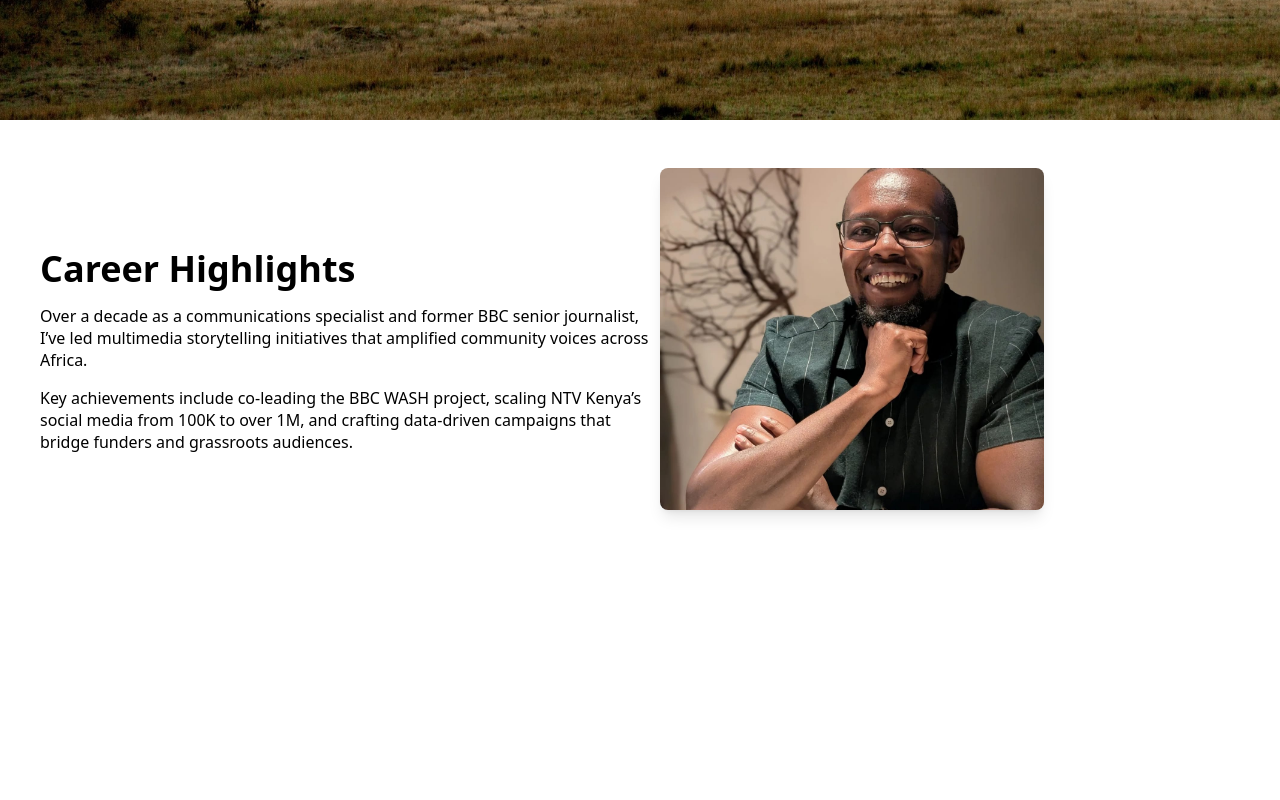
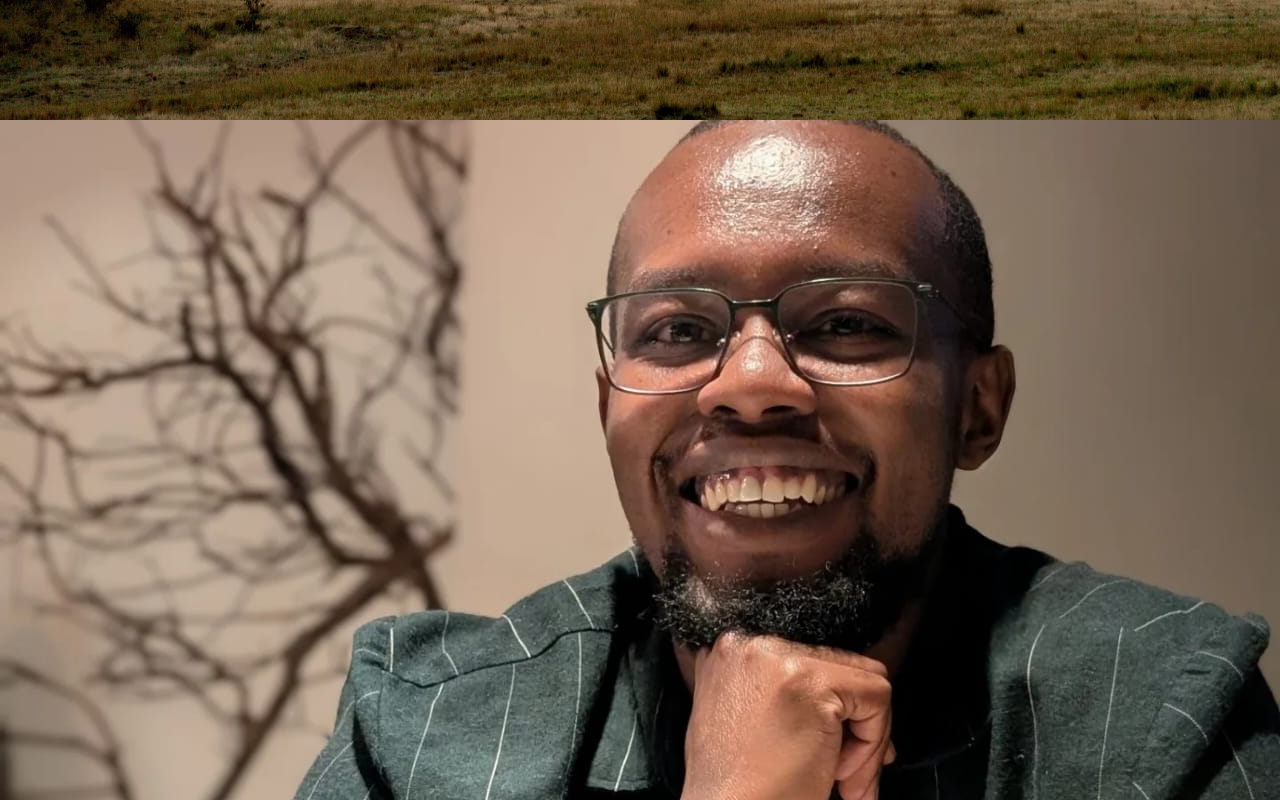
Before and after one commit to levimarkmuigai/Njoroge-React-Portfolio, a React (Vite) app: page / in a window 1280 px wide. Shown: the part 680-1480 px from the top of the page. Before the commit the page ends 1244 px from the top, so only its background shows below. Built offline with nearby package versions, Linux system fonts and the light colour scheme.

Commit message:
Fixed Up by changing the paragraph text and font.

```diff
--- a/src/components/ProfileSection.jsx
+++ b/src/components/ProfileSection.jsx
@@ -1,48 +1,41 @@
 import React from 'react';
-
+import styles from '../styles/ProfileSection.module.css';
 import clientPhoto from '../assets/client-photo.jpg';
 
-import styles from '../styles/ProfileSection.module.css';
-
+// ProfileSection:
 export default function ProfileSection() {
     return(
-        <section id="profile"
-            className={
-                `${styles['profile-section']} ${styles['profile-section-centered']}`
-        }>
-            {/* ===== Career Content Block ===== */}
-            <div
-                className = {styles['profile-section_container']}
-            >
+        <section id="profile" className={styles.profileSection}>
+            <div className={styles.container}>
 
-               {/* Career Summary*/}
-               <div className = {styles['profile-section_content']}>
+                {/* === Image side === */}
+                <div className={styles.imageWrapper}>
+                    <img
+                        src = {clientPhoto}
+                        alt = "Potrait of Njoroge Muigai"
+                        className = {styles.image}
+                    />
+                </div>
 
-                 <h2 className = {styles['profile-section_title']}>Career Highlights</h2>
+                {/* === Text Side === */}
+                <div className={styles.textWrapper}>
+                    {/* Professinal Title*/}
+                    <h2 className={styles.title}>Senior Journalist - BBC</h2>
 
-
-                 <p className = {styles['profile-section_paragraph']}>
-                    Over a decade as a communications specialist and former BBC senior journalist, I’ve
-                    led multimedia storytelling initiatives that amplified community voices across Africa.
-                 </p>
-                 <p className = {styles['profile-section_paragraph']}>
-                    Key achievements include co-leading the BBC WASH project, scaling NTV Kenya’s social
-                    media from 100K to over 1M, and crafting data-driven campaigns that bridge funders
-                    and grassroots audiences.
-                </p>
-               </div>
-
-               {/* ==== Portrait Image ==== */}
-                <div
-                    className = {
-                        `${styles['profile-section_image-wrapper']} ${styles['profile-section-image-right']}`
-                    }
-                >
-                <img
-                    src={clientPhoto}
-                    alt="Potrait of Njoroge Muigai"
-                    className={styles['profile-section_image']}
-                />
+                    {/*Summmary Paragraph*/}
+                    <p className={styles.paragraph}>
+                        I tell African stories. <br />
+                        My work spans 10 years. <br />
+                        I led big campaigns. <br />
+                        At BBC, I shaped news. <br />
+                        At NTV, I grew reach. <br />
+                        My work is impact-led. <br />
+                        I connect people daily. <br />
+                        I love what I do most. <br />
+                        I believe in truth. <br />
+                        I amplify real voices. <br />
+                        I lead with clarity. <br />
+                    </p>
                 </div>
             </div>
         </section>
```
